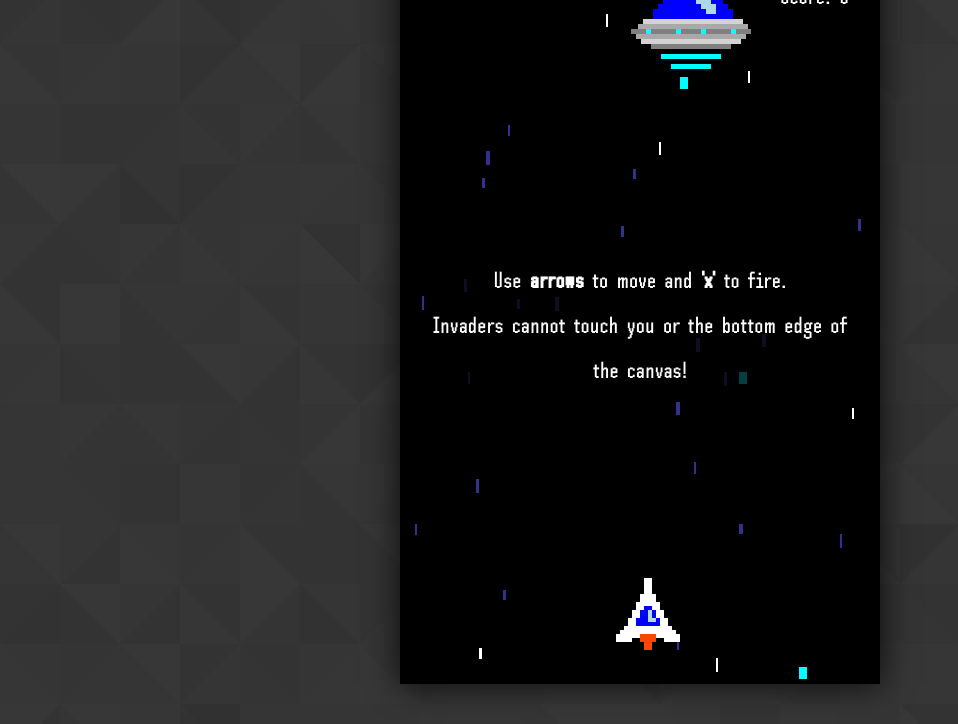
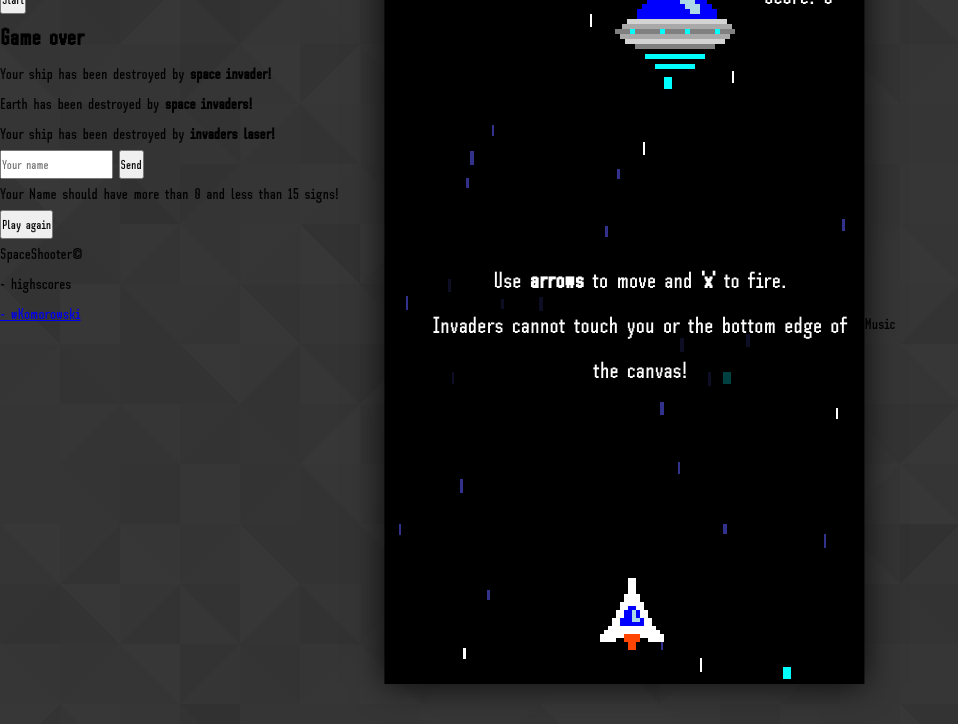
Before and after one commit to wojciechKomorowski/Space-Shooter, a React app: page index.html in a window 1280 px wide. Shown: the part 76-800 px from the top of the page, without its empty margins (0-958 px from the left). Built offline with nearby package versions, Linux system fonts and the light colour scheme.

Commit message:
Added starting screen.

```diff
--- a/index.html
+++ b/index.html
@@ -9,26 +9,52 @@
 </head>
 <body>
 
+    <div class="starting-screen">
+        <h1 class="game-title">SpaceShooter</h1>
+        <button class="start-button">Start</button>
+    </div>
     <div class="wrapper">
-        <canvas id="canvas">Sorry, your browser is not supporting canvas element.</canvas>
+        <canvas id="canvas">
+            Sorry, your browser is not supporting canvas element.
+        </canvas>
+        <p class="music-handler">
+            Music
+        </p>
     </div>
     <div id="info">
         <p>Use <strong>arrows</strong> to move and <strong>'x'</strong> to fire.</p>
         <p>Invaders cannot touch you or the bottom edge of the canvas!</p>
     </div>
-    <div id="shipDestroyed">
-        <h2>Game over.</h2>
-        <p>Your ship has been destroyed by <strong>space invader!</strong></p>
+    <div id="game-end">
+        <h2>Game over</h2>
+        <p id="ship-destroyed">Your ship has been destroyed by <strong>space invader!</strong></p>
+        <p id="earth-destroyed">Earth has been destroyed by <strong>space invaders!</strong></p>
+        <p id="ship-shot">Your ship has been destroyed by <strong>invaders laser!</strong></p>
+        <div id="score">
+            <input type="text" placeholder="Your name" class="player">
+            <input type="submit" value="Send" class="send-button">
+            <p class="name-validator">Your Name should have more than 0 and less than 15 signs!</p>
+        </div>
+        <div id="play-again">
+            <button class="play-button">Play again</button>
+        </div>
     </div>
-    <div id="earthDestroyed">
-        <h2>Game over.</h2>
-        <p>Earth has been destroyed by <strong>space invaders!</strong></p>
+
+    <div class="scores-wrapper">
+        <ol class="score-list">
+
+        </ol>
     </div>
-    <div id="shipShot">
-        <h2>Game over.</h2>
-        <p>Your ship has been destroyed by <strong>invaders laser!</strong></p>
-    </div>
+
+    <footer class="footer">
+        <p class="copyrights">SpaceShooter&copy;</p>
+        <p class="highscores">- highscores</p>
+        <a href="https://github.com/wojciechKomorowski" target="blank class="author">- wKomorowski</a>
+    </footer>
+
+    <script src="https://www.gstatic.com/firebasejs/4.6.2/firebase.js"></script>
     <script src="js/sound.js"></script>
     <script src="dist/out.js"></script>
+
 </body>
 </html>
```
